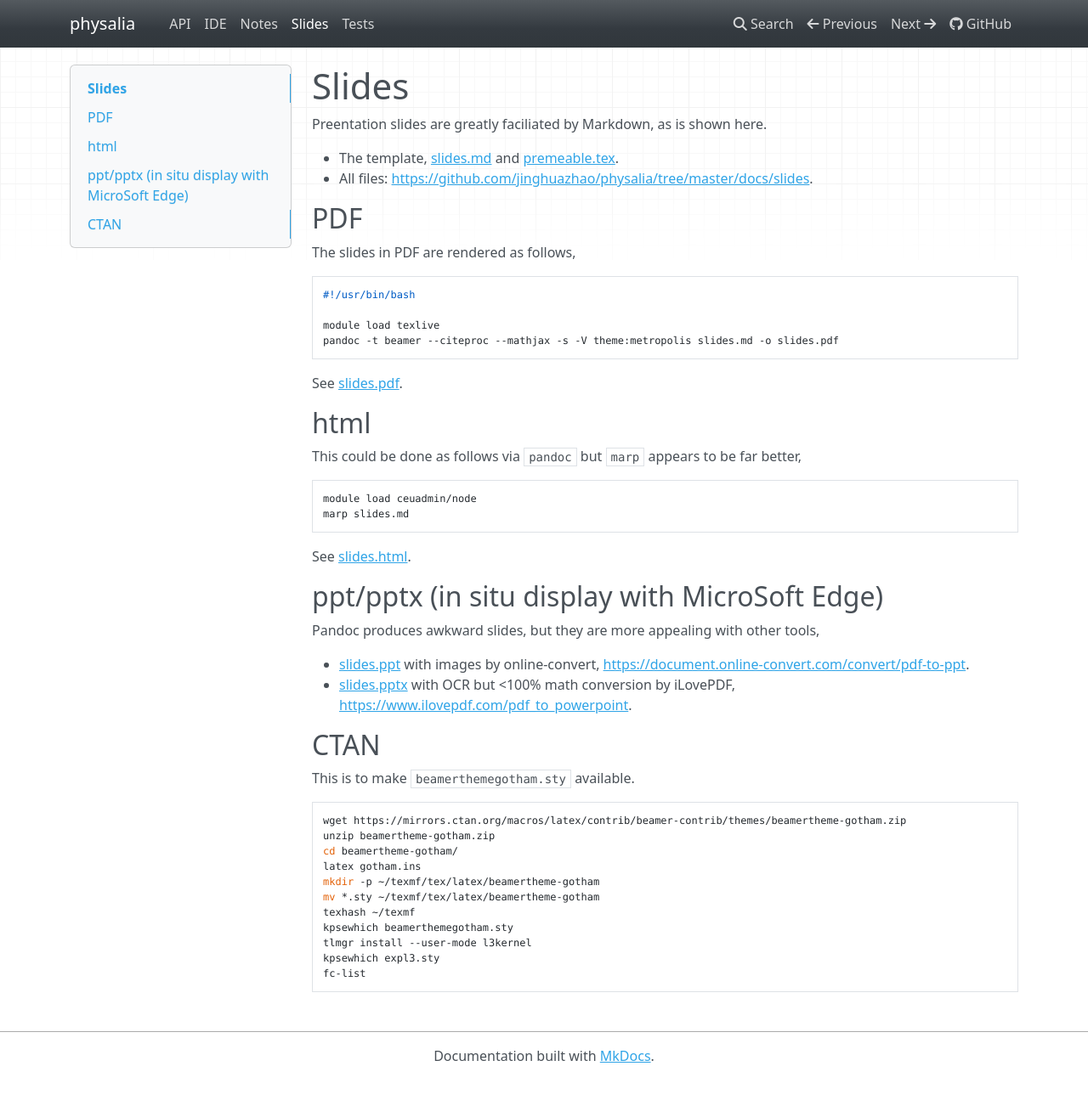
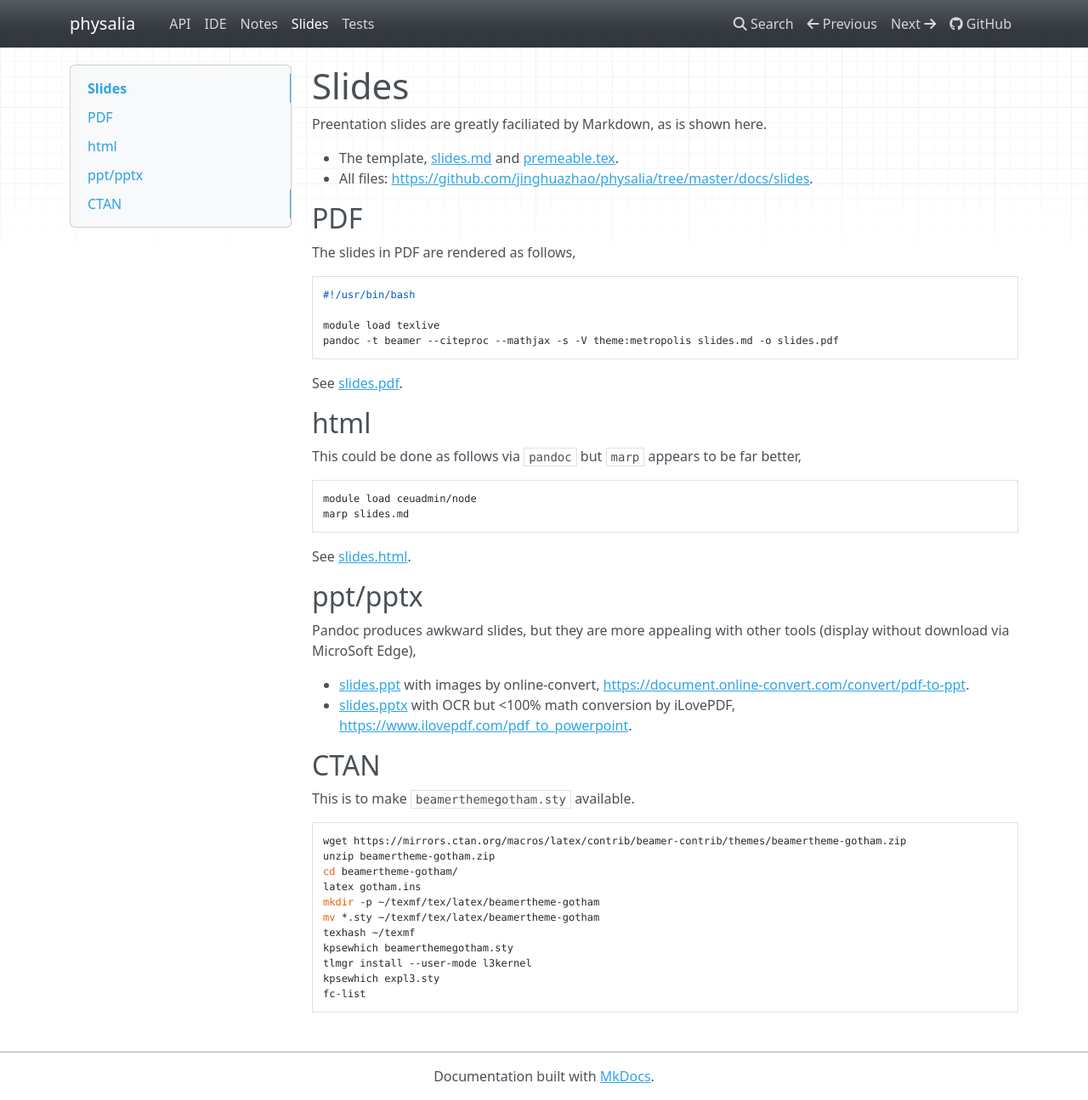
Before and after one commit to jinghuazhao/physalia, an MkDocs documentation site: the page built from docs/slides.md, in a window 1280 px wide and 1295 px high. Shown: the whole window at 85% size. Built offline with MkDocs 1.6.1, drawn with Linux system fonts in a browser that asks for light colours; nearby versions of some CDN libraries; a script that is not in the unit is left out.

Commit message:
physalia

```diff
--- a/docs/slides.md
+++ b/docs/slides.md
@@ -29,9 +29,9 @@ marp slides.md
 
 See <a href="slides.html">slides.html</a>.
 
-## ppt/pptx (in situ display with MicroSoft Edge)
+## ppt/pptx
 
-Pandoc produces awkward slides, but they are more appealing with other tools,
+Pandoc produces awkward slides, but they are more appealing with other tools (display without download via MicroSoft Edge),
 
 - <a href="slides.ppt">slides.ppt</a> with images by online-convert, <https://document.online-convert.com/convert/pdf-to-ppt>.
 - <a href="slides.pptx">slides.pptx</a> with OCR but <100% math conversion by iLovePDF, <https://www.ilovepdf.com/pdf_to_powerpoint>.
```
